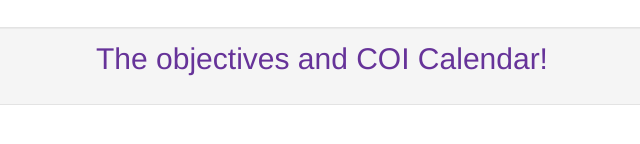
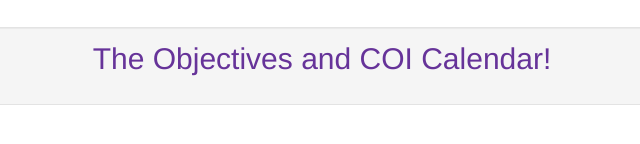
Before and after one commit to juzelerm/forsythe, a plain HTML site: page index.html in a window 1280 px wide. Shown: the part 198-342 px from the top of the page, 318-958 px from the left. Drawn offline with nearby package versions, Linux system fonts and the light colour scheme.

Commit message:
Update index.html

```diff
--- a/index.html
+++ b/index.html
@@ -8,7 +8,7 @@
 
 
       <a href="https://phs.dog/mrsforsythe-objectives-ppt-pdf">
-        <h2>The objectives and COI Calendar!</h2>
+        <h2>The Objectives and COI Calendar!</h2>
       </a>
 
 
```
